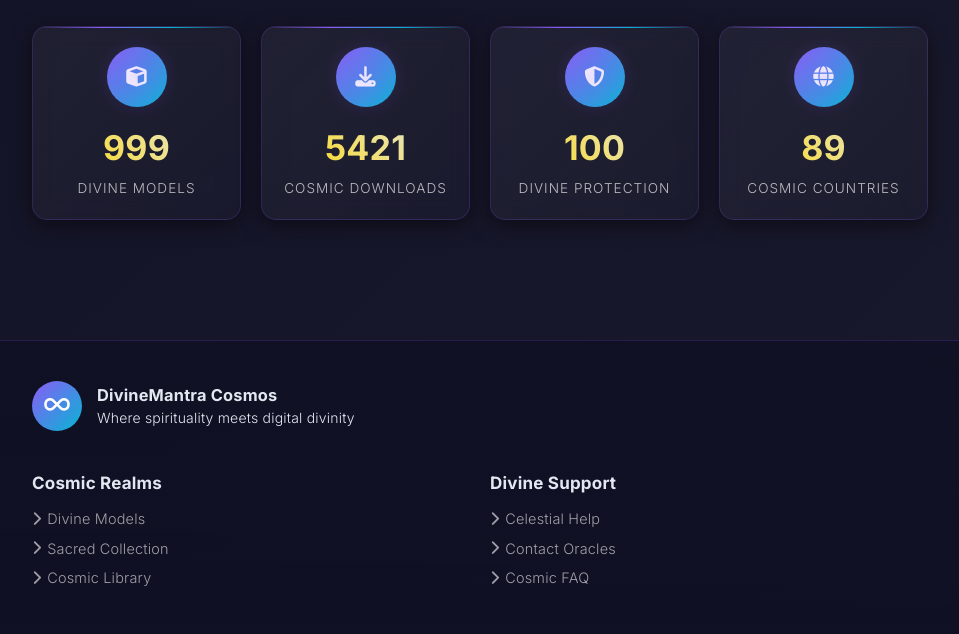
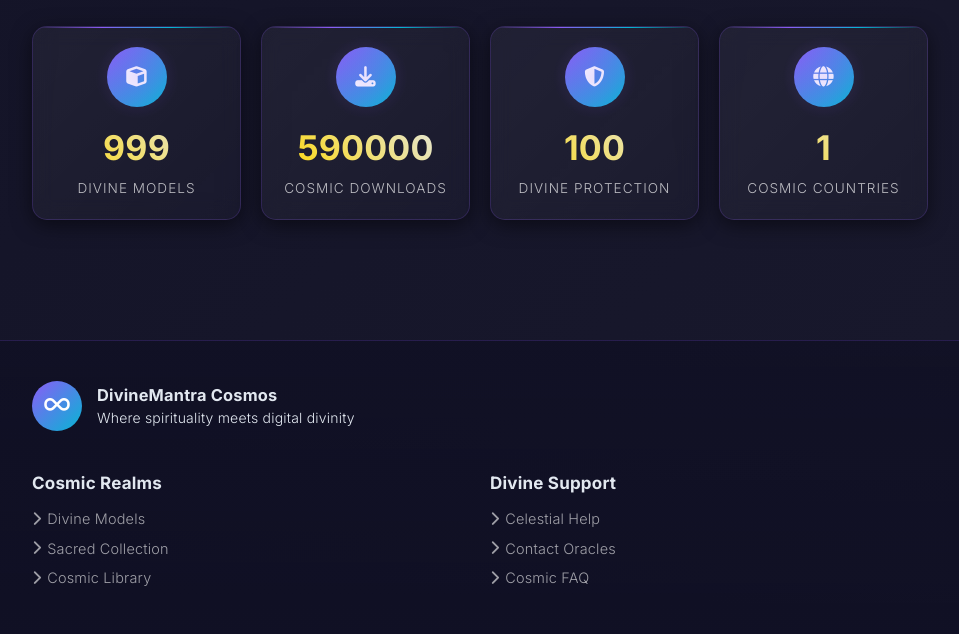
Before and after one commit to shank122004-tech/webappimage, a plain HTML site: page index.html in a window 1280 px wide. Shown: the part 1660-2294 px from the top of the page, without its empty margins (160-1119 px from the left). Drawn offline with nearby package versions, Linux system fonts and the light colour scheme.

Commit message:
Update index.html

```diff
--- a/index.html
+++ b/index.html
@@ -235,7 +235,7 @@
                             <i class="fas fa-download"></i>
                             <div class="icon-glow"></div>
                         </div>
-                        <div class="stat-value cosmic-count" data-count="5421">0</div>
+                        <div class="stat-value cosmic-count" data-count="590000">0</div>
                         <div class="stat-label">Cosmic Downloads</div>
                     </div>
                     <div class="stat-card divine-card">
@@ -251,7 +251,7 @@
                             <i class="fas fa-globe"></i>
                             <div class="icon-glow"></div>
                         </div>
-                        <div class="stat-value cosmic-count" data-count="89">0</div>
+                        <div class="stat-value cosmic-count" data-count="1">0</div>
                         <div class="stat-label">Cosmic Countries</div>
                     </div>
                 </div>
```
